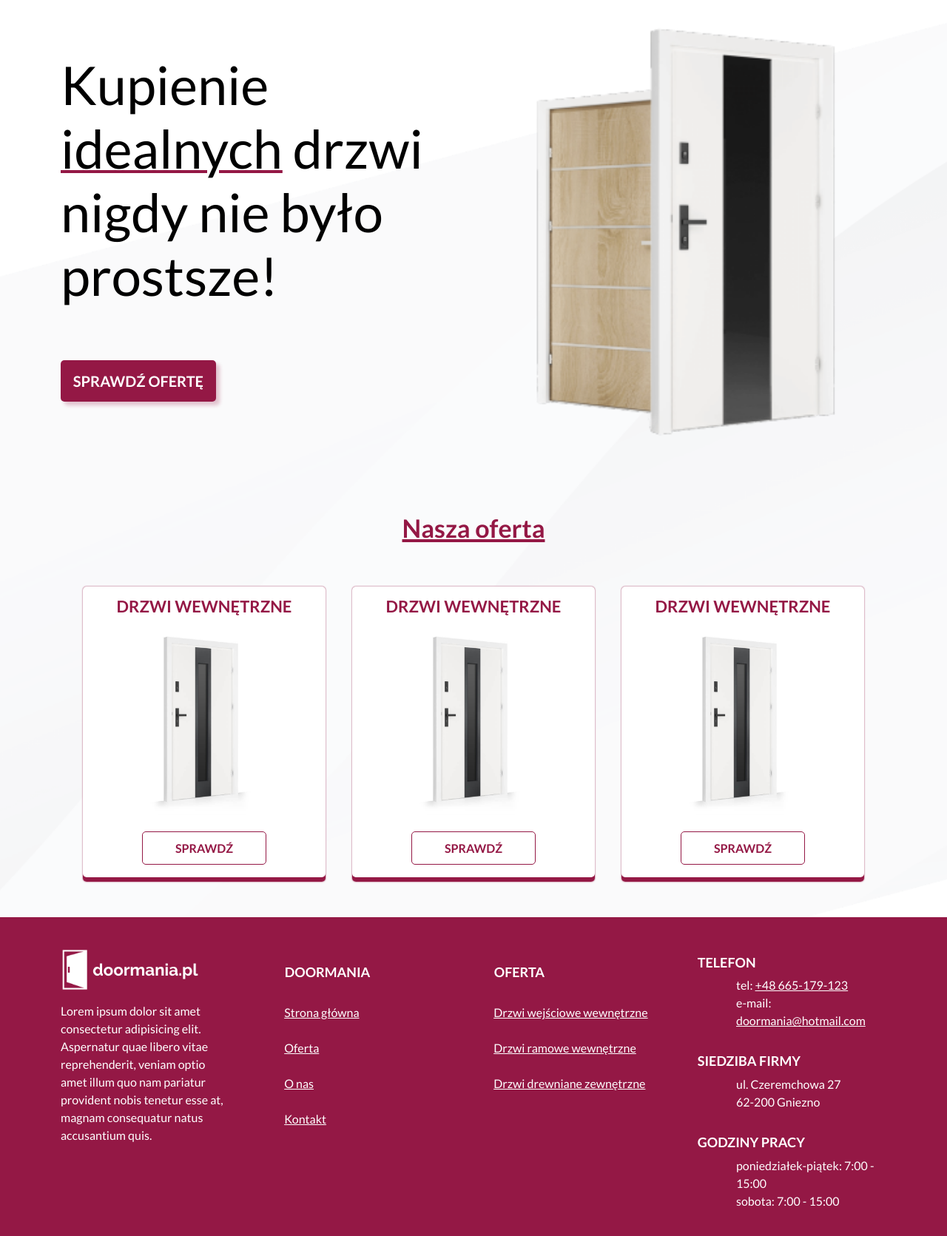
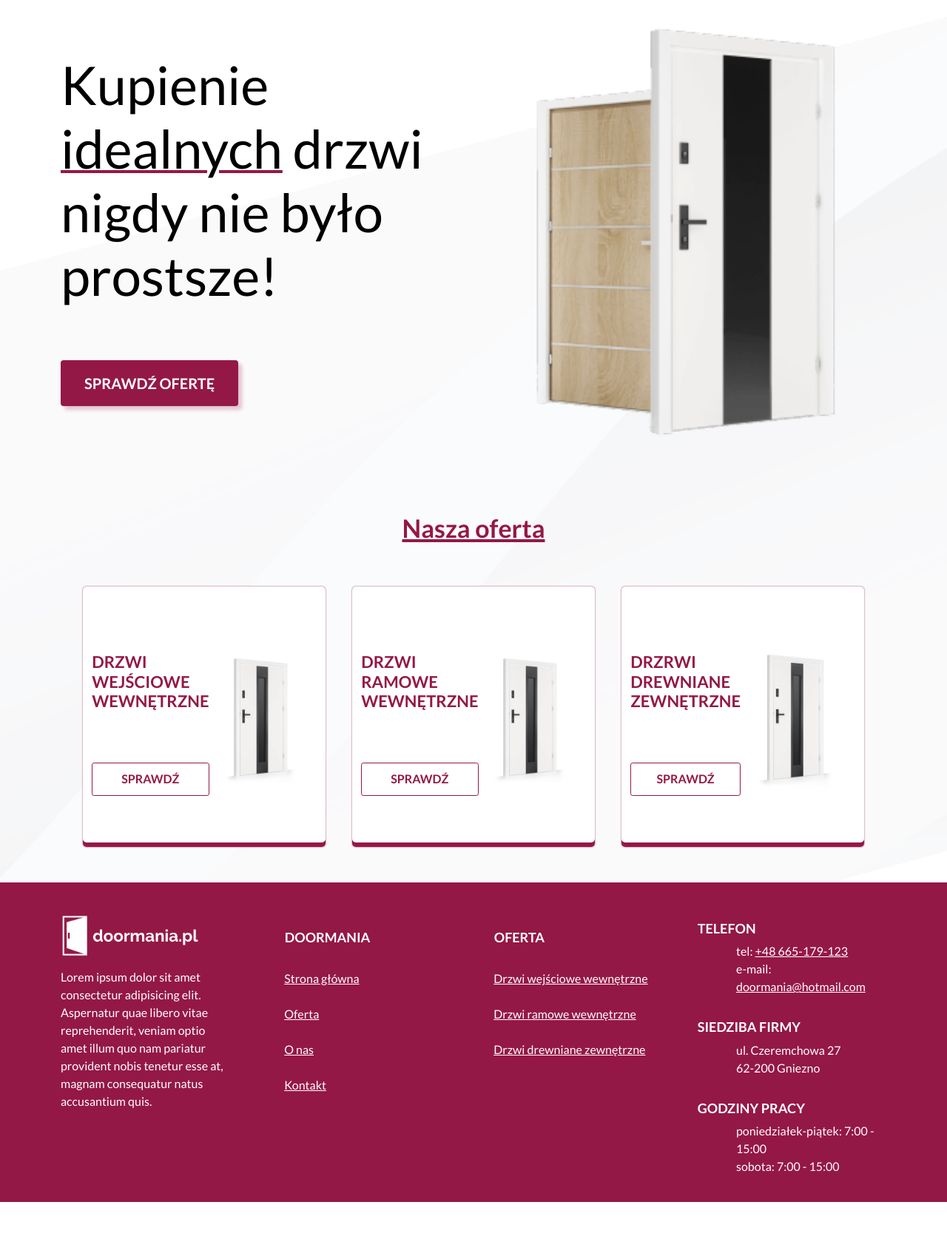
Before and after one commit to mlodyoskar/doormania, a PHP site: page / in a window 1280 px wide. Shown: the part 109-1780 px from the top of the page at 74% size. After the commit the page ends 1734 px from the top, so only its background shows below. Run offline with PHP 8.4, Linux system fonts and the light colour scheme; some libraries are stand-ins or nearby versions.

Commit message:
Almost done

```diff
--- a/public/o-nas.php
+++ b/public/o-nas.php
@@ -20,7 +20,7 @@
                 Zapewniamy profesjonalny serwis gwarancyjny i pogwarancyjny.</p>
             </div>
             <div class="col-12 col-lg-6">
-                <img class="about-img" src="../public/img/o-nas/Compressed/o-nas.jpg" alt="">
+                <img class="about-img" src="../public/img/o-nas/o-nas.jpg" alt="">
             </div>
         </section>
     </div>
--- a/public/partials/landing-offer.php
+++ b/public/partials/landing-offer.php
@@ -1,21 +1,21 @@
 <section class="container row offer-container">
     <div class="col-12 col-lg-4 offer-box">
-        <h2 class="offer-header">DRZWI WEWNĘTRZNE</h2>
-        <a href="../public/oferta.php?categoryId=1">
+        <h2 class="offer-header">Drzwi wejściowe wewnętrzne</h2>
+        <a class="offer-imgContainer" href="../public/oferta.php?categoryId=1">
             <img class="offer-img" src="../public/img/białe.jpg" alt="">
         </a>
         <a href="../public/oferta.php?categoryId=1" class="button offer-button">Sprawdź</a>
     </div>
     <div class="col-12 col-lg-4 offer-box">
-        <h2 class="offer-header">DRZWI WEWNĘTRZNE</h2>
-        <a href="../public/oferta.php?categoryId=2">
+        <h2 class="offer-header">Drzwi ramowe wewnętrzne</h2>
+        <a class="offer-imgContainer" href="../public/oferta.php?categoryId=2">
             <img class="offer-img" src="../public/img/białe.jpg" alt="">
         </a>
         <a href="../public/oferta.php?categoryId=2" class="button offer-button">Sprawdź</a>
     </div>
     <div class="col-12 col-lg-4 offer-box">
-        <h2 class="offer-header">DRZWI WEWNĘTRZNE</h2>
-        <a href="../public/oferta.php?categoryId=3">
+        <h2 class="offer-header">Drzrwi drewniane zewnętrzne</h2>
+        <a class="offer-imgContainer" href="../public/oferta.php?categoryId=3">
             <img class="offer-img" src="../public/img/białe.jpg" alt="">
         </a>
         <a href="../public/oferta.php?categoryId=3" class="button offer-button">Sprawdź</a>
--- a/public/style.css
+++ b/public/style.css
@@ -49,23 +49,20 @@ body {
   line-height: 58px;
   max-width: 9em;
 }
+
 .button {
-  display: flex;
-  text-align: center;
-  justify-content: center;
-  align-items: center;
-  text-decoration: none;
-  width: 10.5em;
-  height: 2.8em;
-  margin-top: 1.4em;
-  border-radius: 5px;
   font-weight: bold;
   text-transform: uppercase;
+  border-radius: 0.2em;
+  text-decoration: none;
+  text-align: center;
 }
 .hero-button {
+  display: inline-flex;
+  margin-top: 2em;
+  padding: 0.8em 1.6em;
   background-color: #941845;
   color: white;
-  text-decoration: none;
   box-shadow: 5px 5px 5px #9418453f;
 }
 
@@ -93,6 +90,7 @@ body {
   align-items: center;
   background-color: #ffffff;
   margin: 3em auto;
+  padding: 1.4em 0;
 }
 
 .offer-header {
@@ -100,7 +98,7 @@ body {
   font-size: 22px;
   text-align: center;
   font-weight: 600;
-  margin-top: 0.6em;
+  text-transform: uppercase;
 }
 .offer-img {
   max-width: 60%;
@@ -111,7 +109,8 @@ body {
 .offer-button {
   color: #941845;
   border: #941845 1px solid;
-  margin-bottom: 1.4em;
+  padding: 0.6em 2em;
+  margin-top: 0.5em;
 }
 .offer-button:hover {
   color: white;
@@ -224,6 +223,7 @@ body {
   border: #941845 1px solid;
   margin-bottom: 1.4em;
   margin-top: 0.3em;
+  padding: 0.8em 1em;
 }
 
 .productPage-contaier {
@@ -327,6 +327,13 @@ body {
   vertical-align: middle !important;
 }
 
+@media only screen and (min-width: 768px) {
+  .hero-header {
+    font-size: 68px;
+    line-height: 120%;
+  }
+}
+
 @media only screen and (min-width: 992px) {
   body {
     background-size: cover;
@@ -345,6 +352,7 @@ body {
     margin: 1em 0;
   }
   .hero-button {
+    margin-top: 0;
     font-size: 20px;
   }
   .hero-button:hover {
@@ -366,6 +374,16 @@ body {
   }
   .offer-box {
     width: 30% !important;
+    padding: 1em;
+    min-height: 22em;
+  }
+  .offer-header {
+    text-align: center;
+    align-self: flex-end;
+  }
+
+  .offer-img {
+    max-width: 60%;
   }
   .container.category {
     margin-top: 3em;
@@ -415,11 +433,13 @@ body {
     color: #941845;
     font-weight: bold;
   }
-
+  .products-container {
+    gap: 0.6em;
+  }
   .product-box {
-    width: 23% !important;
+    width: 24% !important;
+    margin: 0;
     height: 75%;
-    margin: auto 0.5em;
     margin-bottom: 2em;
     box-shadow: 5px 0px 30px rgba(0, 0, 0, 0.1), inset 0px -6px 0px #941845;
   }
@@ -438,11 +458,12 @@ body {
     border-bottom: 1px solid #941845;
   }
   .product-button {
+    padding: 0.4em 0.8em;
     color: #941845;
     border: #941845 1px solid;
     margin-bottom: 1.4em;
     margin-top: 0.3em;
-    width: 80%;
+    max-width: 80%;
   }
   .product-button:hover {
     color: #ffffff;
@@ -484,3 +505,27 @@ body {
     padding-right: 2.5em;
   }
 }
+
+@media only screen and (min-width: 1200px) {
+  .offer-box {
+    display: grid;
+    width: 30% !important;
+    padding: 1em;
+    min-height: 22em;
+
+    grid-template-columns: 1fr 3fr;
+    grid-template-rows: 1fr 1fr;
+  }
+  .offer-img {
+    max-width: 90%;
+  }
+  .offer-header {
+    text-align: start;
+    align-self: flex-end;
+  }
+  .offer-imgContainer {
+    grid-column-start: 2;
+    grid-row-start: 1;
+    grid-row-end: 6;
+  }
+}
```
